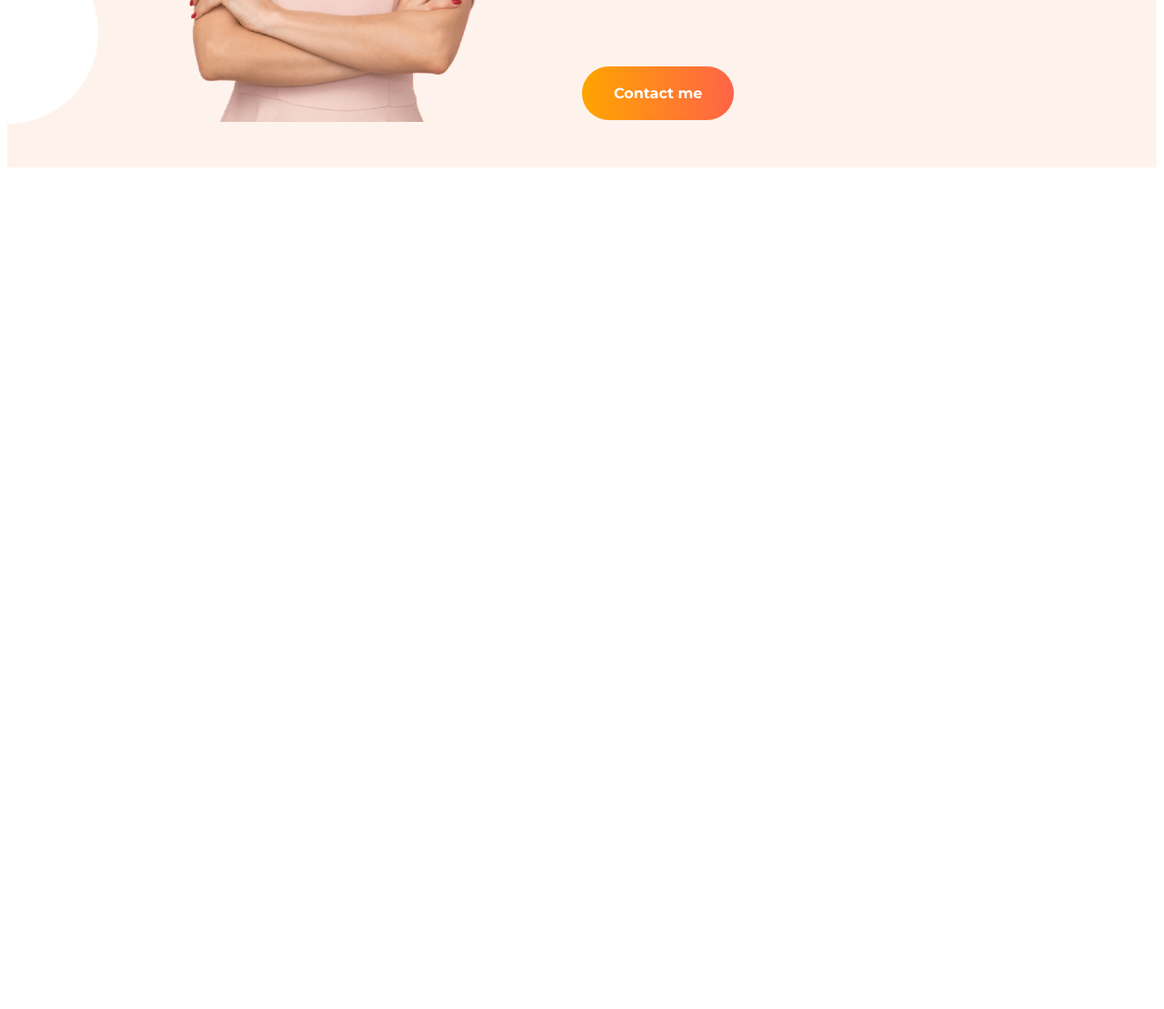
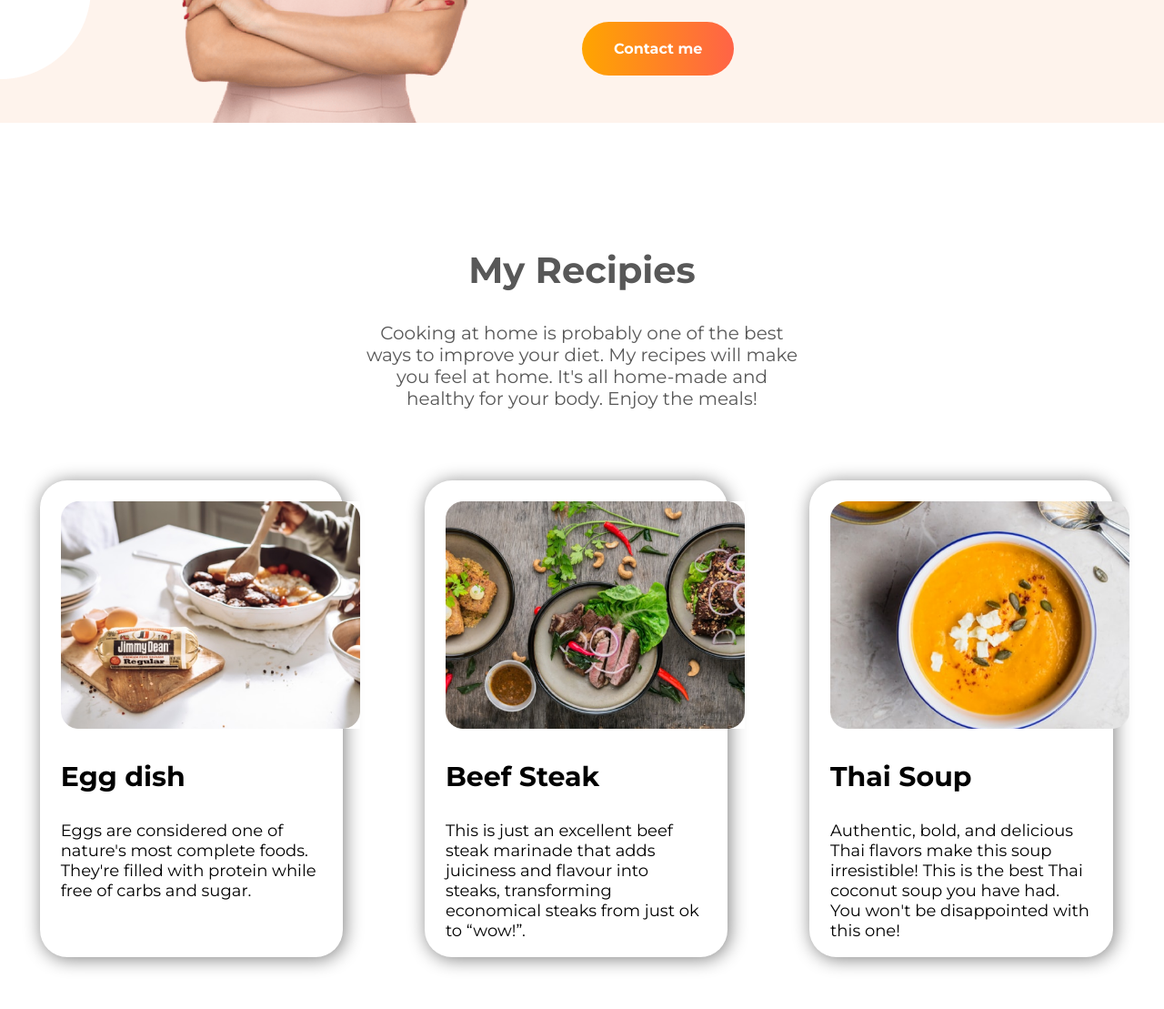
Before and after one commit to sagarmon/food-network, a plain HTML site: page index.html in a window 1280 px wide. Shown: the part 1267-2376 px from the top of the page at 91% size. Before the commit the page ends 1513 px from the top, so only its background shows below. Drawn offline with Linux system fonts and the light colour scheme.

Commit message:
'My Recipes' section done

```diff
--- a/index.html
+++ b/index.html
@@ -19,19 +19,48 @@
         </div>
 
         <div class="half-width">
-            <img src="images/female/Group 8425.png" alt="">
+            <img src="images/female/Group 8425.png" alt="smiling woman holding salad">
         </div>
     </section>
 
     <section class="flexible-container background-banner">
         <div class="half-width">
-            <img id="second-image" src="images/female/Person Image.png" alt="woman-posing">
+            <img id="about-me-image" src="images/female/Person Image.png" alt="woman-posing">
         </div>
 
         <div class="half-width margin-class">
             <h2 class="gray-color">About Me</h2>
-            <p class="gray-color">My name is Shana Spiteri. I love food. Yes, healthy food! I am quite motivated in bringing positive change to your life through the practice of consuming healthy food. Thus leading towards a healthy and happy life. Do reach out to me for more information.</p><br><br><br><br>
+            <p id="padding-right" class="gray-color">My name is Shana Spiteri. I love food. Yes, healthy food! I am quite motivated in bringing positive change to your life through the practice of consuming healthy food. Thus leading towards a healthy and happy life. Do reach out to me for more information.</p><br><br><br><br>
             <a class="link-button" target="_blank" href="">Contact me</a>
+        </div>
+    </section>
+
+    <section>
+        <div class="recipies gray-color">
+            <h2>My Recipies</h2>
+            <p id="padding-left-right">Cooking at home is probably one of the best ways to improve your diet. My recipes will make you feel at home. It's all home-made and healthy for your body. Enjoy the meals!</p>
+        </div>
+
+        <div class="recipe-container">
+            <div class="recipe-item">
+                <img class="recipe-image-layout" src="images/food/Project Cover.jpg" alt="">
+                <h3>Egg dish</h3>
+                <p>Eggs are considered one of nature's most complete foods. They're filled with protein while free of carbs and sugar.</p>
+            </div>
+
+            <div class="recipe-item">
+                <img class="recipe-image-layout" src="images/food/Project Cover1.jpg" alt="">
+                <h3>Beef Steak</h3>
+                <p>This is just an excellent beef steak marinade that adds juiciness and flavour into steaks, transforming economical
+                steaks from just ok to “wow!”.</p>
+            </div>
+
+            <div class="recipe-item">
+                <img class="recipe-image-layout" src="images/food/Project Cover.png" alt="">
+                <h3>Thai Soup</h3>
+                <p>Authentic, bold, and delicious Thai flavors make this soup irresistible! This is the best Thai coconut soup you have had.
+                You won't be disappointed with this one!</p>
+            </div>
         </div>
     </section>
 </body>
--- a/style.css
+++ b/style.css
@@ -1,14 +1,20 @@
 body {
   font-family: "Montserrat", sans-serif;
+  margin: 0;
 }
 
 h1 {
-  font-size: 60px;
+  font-size: 45px;
   font-weight: 700;
 }
 
 h2 {
   font-size: 40px;
+  font-weight: 700;
+}
+
+h3 {
+  font-size: 30px;
   font-weight: 700;
 }
 
@@ -18,7 +24,15 @@ h2 {
 
 .gray-color {
   color: #585858;
+}
+
+#padding-right {
   padding-right: 200px;
+}
+
+#padding-left-right {
+  padding-left: 400px;
+  padding-right: 400px;
 }
 
 .link-button {
@@ -51,11 +65,11 @@ section p {
   font-size: 20px;
 }
 
-#second-image {
+#about-me-image {
   height: 500px;
   width: 315px;
   padding-left: 200px;
-  padding-top: 50px;
+  padding-top: 100px;
 }
 
 .background-banner {
@@ -64,3 +78,35 @@ section p {
   background-repeat: no-repeat;
   padding-bottom: 100px;
 }
+
+.recipies {
+  text-align: center;
+}
+
+.recipe-item {
+  width: 25%;
+  margin-top: 5%;
+  margin-left: 3.8%;
+  margin-right: 4%;
+  margin-bottom: 5%;
+  padding-top: 2%;
+  padding-left: 2%;
+  padding-right: 2%;
+  border-radius: 30px;
+  box-shadow: 2px 2px 20px gray;
+}
+
+.recipe-container {
+  display: flex;
+  margin-right: 130px;
+}
+
+.recipe-container p {
+  font-size: 18px;
+  font-weight: 400;
+}
+
+.recipe-image-layout {
+  width: 329px;
+  height: 250px;
+}
```
Also changed, not shown: 1 other file.
